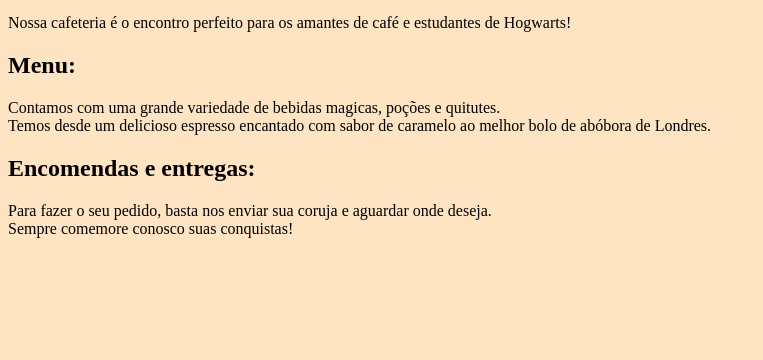
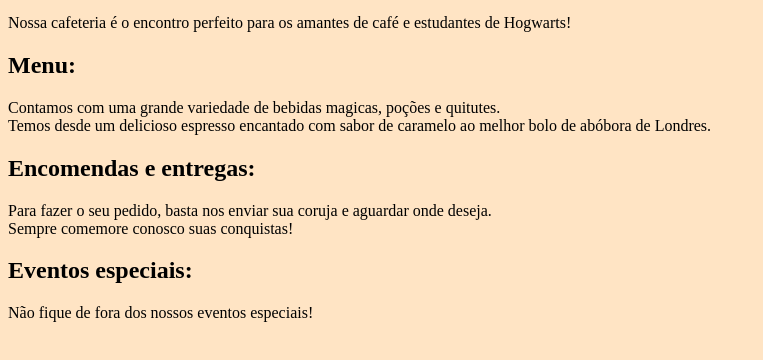
Before and after one commit to Celina3009/Caf-do-Hogwarts, a plain HTML site: page index.html in a window 1280 px wide. Shown: the part 100-460 px from the top of the page, without its empty margins (0-763 px from the left). Drawn offline with Linux system fonts and the light colour scheme.

Commit message:
paragrafo

```diff
--- a/index.html
+++ b/index.html
@@ -14,6 +14,9 @@
     <p>Contamos com uma grande variedade de bebidas magicas, poções e quitutes.<br>Temos desde um delicioso espresso encantado com sabor de caramelo ao melhor bolo de abóbora de Londres.</p>
     <h2>Encomendas e entregas:</h2>
     <p>Para fazer o seu pedido, basta nos enviar sua coruja e aguardar onde deseja. <br>Sempre comemore conosco suas conquistas!</p>
+
+    <h2>Eventos especiais:</h2>
+    <p> Não fique de fora dos nossos eventos especiais!</p>
 </body>
 
 
```
